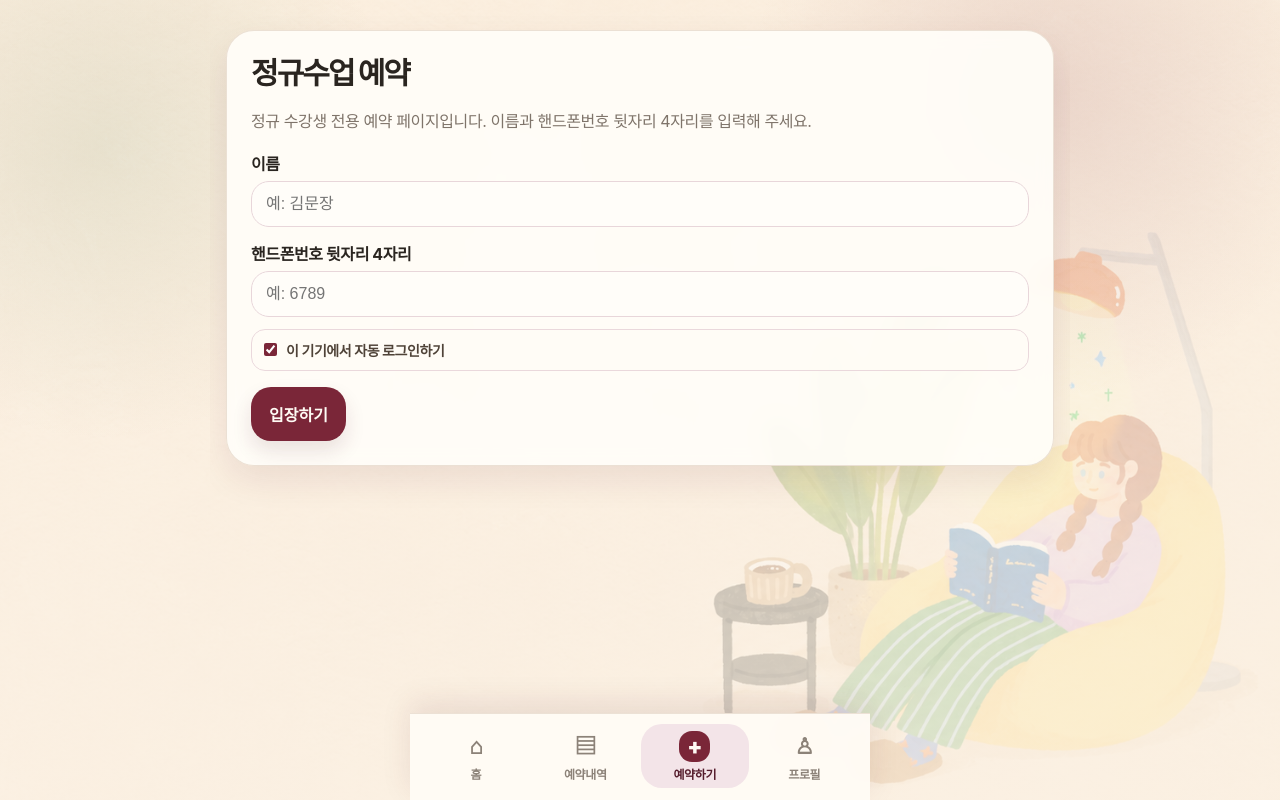
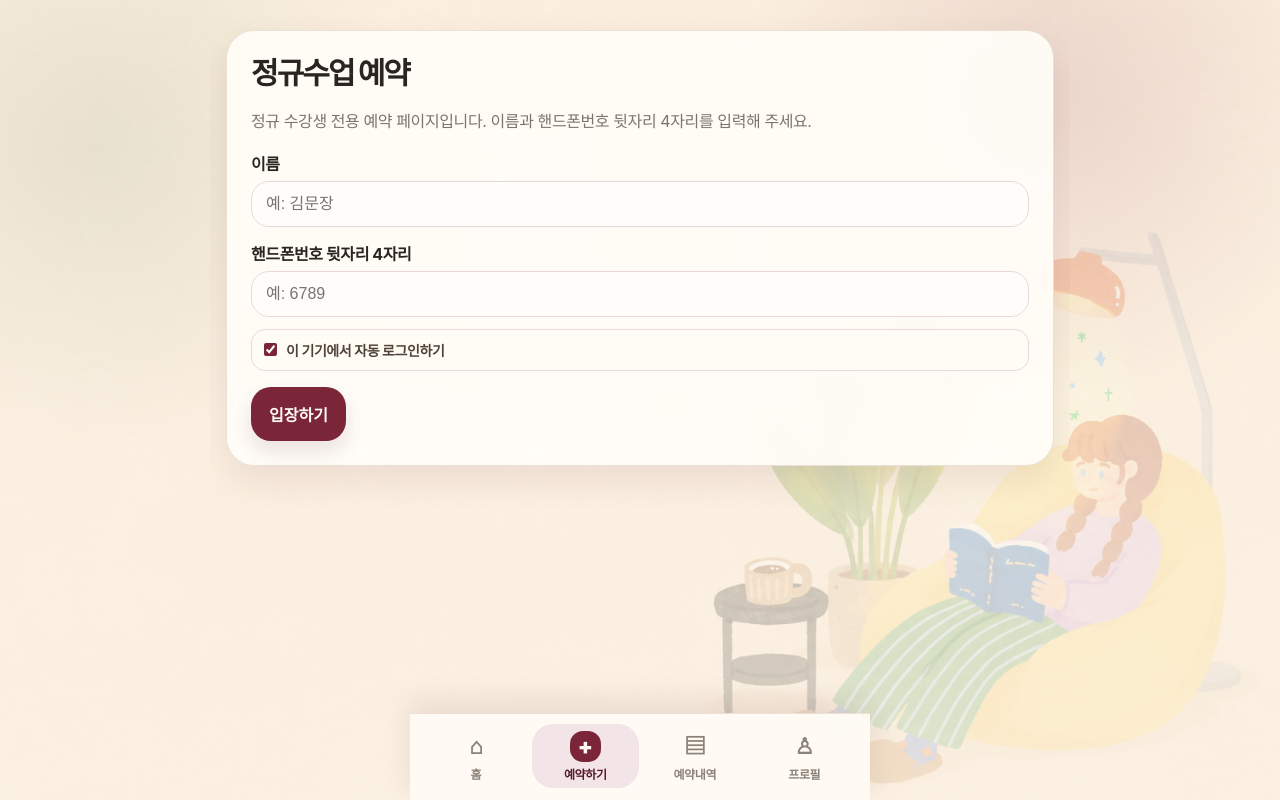
Before and after one commit to dlduswn001/reservation, a Next.js app: page /regular in a window 1280 px wide. Built offline with nearby package versions, Linux system fonts and the light colour scheme.

Commit message:
Update BottomNav.tsx

```diff
--- a/app/components/BottomNav.tsx
+++ b/app/components/BottomNav.tsx
@@ -5,8 +5,8 @@ import { usePathname } from "next/navigation";
 
 const navItems = [
   { href: "/", label: "홈", icon: "⌂", match: (path: string) => path === "/" },
+  { href: "/book", label: "예약하기", icon: "+", match: (path: string) => path.startsWith("/book") || path.startsWith("/regular") || path.startsWith("/oneday") },
   { href: "/history", label: "예약내역", icon: "▤", match: (path: string) => path.startsWith("/history") },
-  { href: "/book", label: "예약하기", icon: "+", match: (path: string) => path.startsWith("/book") || path.startsWith("/regular") || path.startsWith("/oneday") },
   { href: "/profile", label: "프로필", icon: "♙", match: (path: string) => path.startsWith("/profile") },
 ];
 
```
